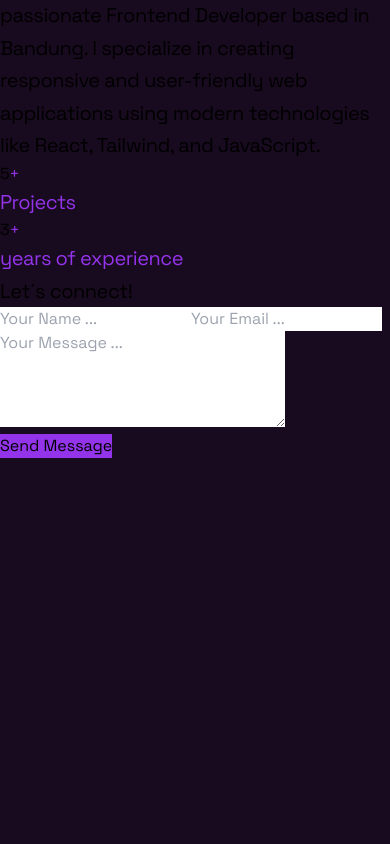
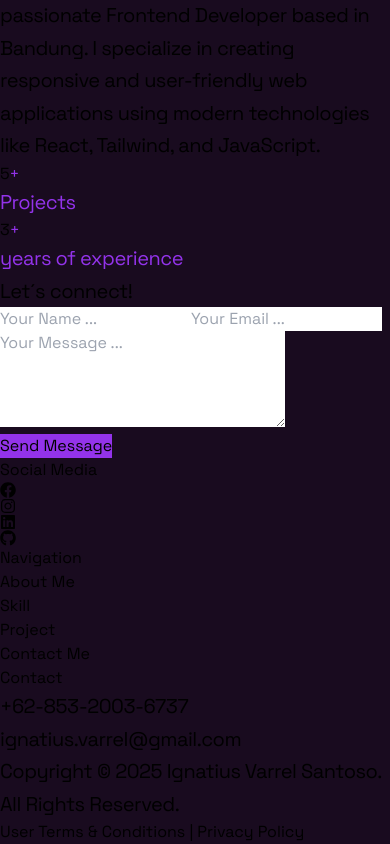
Before and after one commit to Sants27/Portfolio, a React (Vite) app: page / in a window 390 px wide. Shown: the part 3734-4578 px from the top of the page. Before the commit the page ends 4192 px from the top, so only its background shows below. Built offline with nearby package versions, Linux system fonts and the light colour scheme.

Commit message:
feat: add Footer component

```diff
--- a/src/App.jsx
+++ b/src/App.jsx
@@ -3,6 +3,7 @@ import Hero from "./components/Hero"
 import Skills from "./components/Skills"
 import Portfolio from "./components/Portfolio"
 import Contact from "./components/Contact"
+import Footer from "./components/Footer"
 export default function App() {
   return (
     <>
@@ -11,6 +12,7 @@ export default function App() {
       <Skills/>
       <Portfolio/>
       <Contact/>
+      <Footer/>
     </>
   )
 }
--- /dev/null
+++ b/src/components/Footer.jsx
@@ -0,0 +1,53 @@
+import React from "react";
+import { FaFacebook, FaInstagram, FaLinkedin, FaGithub } from "react-icons/fa";
+
+const Footer = () => {
+  return (
+    <div className="w-full bg-[#190b1f] text-gray-400 py-10">
+      {/* Garis Pembatas Footer */}
+      <div className="border-t border-gray-600 mb-8"></div>
+
+      <div className="max-w-[1300px] mx-auto flex flex-col md:flex-row justify-between items-start px-6 md:px-16 text-base">
+        {/* Logo & Social Media */}
+        <div>
+            <h3 className="text-white font-bold mb-4">Social Media</h3>
+            <div className="flex gap-4 text-3xl">
+                <a href="#" className="hover:text-white transition duration-300"><FaFacebook /></a>
+                <a href="#" className="hover:text-white transition duration-300"><FaInstagram /></a>
+                <a href="#" className="hover:text-white transition duration-300"><FaLinkedin /></a>
+                <a href="#" className="hover:text-white transition duration-300"><FaGithub /></a>
+            </div>
+        </div>
+
+        {/* Navigation */}
+        <div className="text-center md:text-left mt-6 md:mt-0">
+            <h3 className="text-orange-400 font-semibold mb-3">Navigation</h3>
+            <ul className="space-y-2 text-base">
+                <li><a href="#" className="hover:text-white transition duration-300">About Me</a></li>
+                <li><a href="#" className="hover:text-white transition duration-300">Skill</a></li>
+                <li><a href="#" className="hover:text-white transition duration-300">Project</a></li>
+                <li><a href="#" className="hover:text-white transition duration-300">Contact Me</a></li>
+            </ul>
+        </div>
+
+        {/* Contact */}
+        <div className="text-center md:text-left mt-6 md:mt-0">
+            <h3 className="text-orange-400 font-semibold mb-3">Contact</h3>
+            <p className="text-base">+62-853-2003-6737</p>
+            <p className="text-base">ignatius.varrel@gmail.com</p>
+        </div>
+      </div>
+
+      {/* Bottom Line & Terms */}
+      <div className="border-t border-gray-600 mt-8 pt-4 text-center text-sm">
+        <p>Copyright © 2025 Ignatius Varrel Santoso. All Rights Reserved.</p>
+        <div className="mt-2">
+            <a href="#" className="hover:text-white transition duration-300">User Terms & Conditions</a> |
+            <a href="#" className="hover:text-white transition duration-300"> Privacy Policy</a>
+        </div>
+      </div>
+    </div>
+  );
+};
+
+export default Footer;
```
